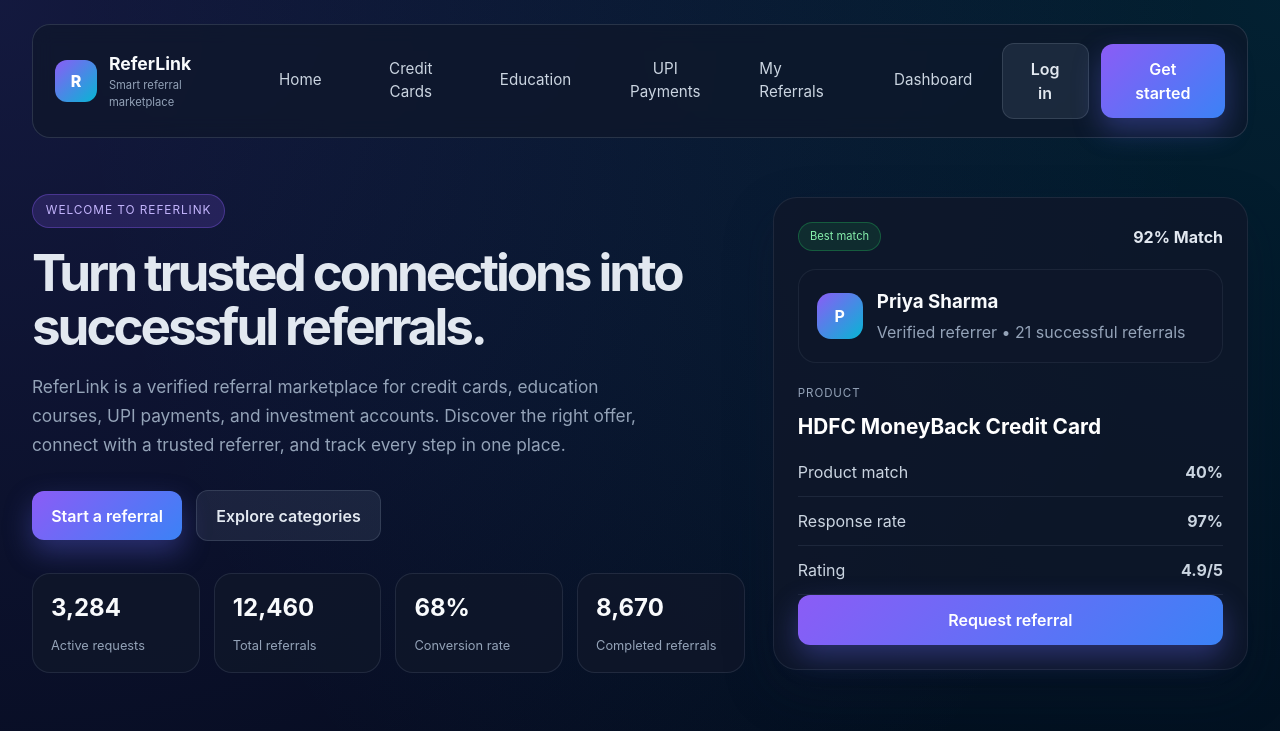
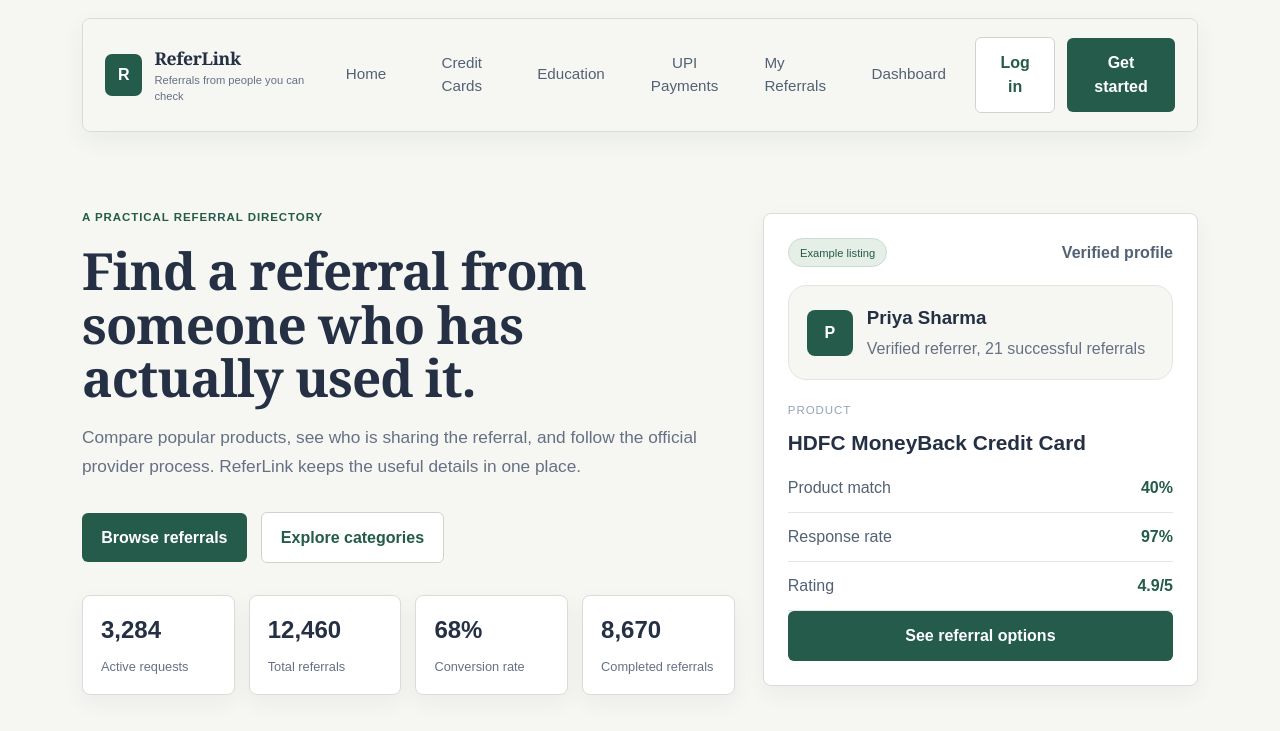
Before and after one commit to pardhavkrishna21/ReferLink, a React (Vite) app: page / in a window 1280 px wide. Shown: the top 731 px of the page. Built offline with nearby package versions, Linux system fonts and the light colour scheme.

Commit message:
Improve SEO and simplify referral marketplace design

```diff
--- a/index.html
+++ b/index.html
@@ -4,7 +4,27 @@
     <meta charset="UTF-8" />
     <link rel="icon" type="image/svg+xml" href="/favicon.svg" />
     <meta name="viewport" content="width=device-width, initial-scale=1.0" />
-    <title>ReferLink</title>
+    <meta name="description" content="Find verified referral partners for credit cards, courses, UPI apps, and investment accounts on ReferLink." />
+    <meta name="robots" content="index, follow" />
+    <link rel="canonical" href="https://referlink.in/" />
+    <meta property="og:type" content="website" />
+    <meta property="og:title" content="ReferLink | Find trusted referral partners" />
+    <meta property="og:description" content="Compare products and connect with people who can share genuine referral links." />
+    <meta property="og:url" content="https://referlink.in/" />
+    <meta property="og:site_name" content="ReferLink" />
+    <meta name="twitter:card" content="summary" />
+    <meta name="twitter:title" content="ReferLink | Find trusted referral partners" />
+    <meta name="twitter:description" content="Compare products and connect with people who can share genuine referral links." />
+    <title>ReferLink | Find trusted referral partners</title>
+    <script type="application/ld+json">
+      {
+        "@context": "https://schema.org",
+        "@type": "WebSite",
+        "name": "ReferLink",
+        "url": "https://referlink.in/",
+        "description": "A marketplace for finding verified referral partners."
+      }
+    </script>
   </head>
   <body>
     <div id="root"></div>
--- a/src/App.css
+++ b/src/App.css
@@ -1718,3 +1718,119 @@ button {
     grid-template-columns: 1fr;
   }
 }
+
+/* Keep the interface closer to a useful directory than a marketing dashboard. */
+.app-shell {
+  max-width: 1180px;
+  padding-top: 18px;
+}
+
+.topbar {
+  top: 12px;
+  border-color: #d9ddd5;
+  background: rgba(246, 247, 243, 0.96);
+  border-radius: 8px;
+  box-shadow: 0 8px 24px rgba(37, 48, 68, 0.06);
+  backdrop-filter: none;
+}
+
+.brand-mark {
+  border-radius: 7px;
+  background: #245b4a;
+}
+
+.brand-name,
+.hero-copy h1,
+.category-hero h1,
+.overview-copy h2,
+.verification-copy h2 {
+  font-family: Georgia, 'Times New Roman', serif;
+  letter-spacing: -0.02em;
+}
+
+.brand-name { color: #253044; }
+.brand-tag { color: #667085; }
+.main-nav button,
+.main-nav a { color: #536174; }
+.main-nav button:hover,
+.main-nav a:hover { background: #e6eee8; color: #245b4a; transform: none; }
+
+.primary-btn {
+  background: #245b4a;
+  box-shadow: none;
+  border-radius: 6px;
+}
+
+.primary-btn:hover,
+.secondary-btn:hover,
+.filter:hover,
+.mode-btn:hover { transform: none; }
+
+.secondary-btn,
+.filter,
+.mode-btn {
+  border-radius: 6px;
+}
+
+.secondary-btn { background: #ffffff; color: #245b4a; border-color: #cbd5ce; }
+.eyebrow {
+  background: transparent;
+  border: 0;
+  border-radius: 0;
+  color: #245b4a;
+  padding: 0;
+  font-size: 0.72rem;
+  font-weight: 700;
+  letter-spacing: 0.08em;
+}
+
+.hero-section { padding-top: 72px; }
+.hero-copy h1 { color: #253044; max-width: 650px; }
+.hero-copy p,
+.overview-copy p,
+.section-description { color: #667085; }
+.hero-panel,
+.product-card,
+.referrer-card,
+.dashboard-card,
+.overview-metric,
+.stat-box,
+.connection-card,
+.partner-card,
+.verification-form {
+  background: #ffffff;
+  border-color: #d9ddd5;
+  border-radius: 8px;
+  box-shadow: 0 8px 22px rgba(37, 48, 68, 0.05);
+}
+
+.stat-box strong,
+.overview-metric strong,
+.profile-box h3,
+.product-card h3,
+.referrer-card h3,
+.dashboard-card h3,
+.product-summary h4,
+.partner-card h3,
+.verification-form h3 { color: #253044; }
+
+.stat-box span,
+.overview-metric span,
+.overview-metric small,
+.profile-box p,
+.provider,
+.referrer-card p { color: #667085; }
+
+.profile-box,
+.partner-stats div { background: #f6f7f3; border-color: #e2e6df; }
+.mini-avatar,
+.avatar { background: #245b4a; border-radius: 8px; }
+.panel-badge { background: #e6eee8; border-color: #c7ddd0; color: #245b4a; }
+.panel-score { color: #536174; }
+.score-list div { color: #536174; border-color: #e2e6df; }
+.score-list strong { color: #245b4a; }
+.metric-progress span { background: #4b8b67; }
+.product-tag,
+.verified-pill { border-radius: 4px; }
+.product-card:hover,
+.referrer-card:hover { transform: translateY(-2px); }
--- a/src/App.jsx
+++ b/src/App.jsx
@@ -2,7 +2,7 @@ import { useEffect, useState } from 'react'
 import './App.css'
 import Navbar from './components/Navbar'
 import ProductCard from './components/ProductCard'
-import { categoryCollections, filters, lifecycle, products, referralPartners, referralRecords, stats } from './data/mockData'
+import { categoryCollections, lifecycle, products, referralPartners, referralRecords, stats } from './data/mockData'
 
 const STORAGE_KEY = 'referlink_accounts'
 const SESSION_KEY = 'referlink_session'
@@ -251,7 +251,7 @@ function App() {
     })
     localStorage.setItem('referlink_employee_verifications', JSON.stringify(verifications))
     const partner = {
-      id: `submitted-employee-${Date.now()}`, category: activePage, type: 'employee', name: currentUser.name,
+      id: `submitted-employee-${verifications.length + 1}`, category: activePage, type: 'employee', name: currentUser.name,
       role: `${company.trim()} employee`, product: activeCategory?.title, rate: 'New', completed: 0, rating: 'Pending', location: 'Verified member',
       proof: 'Work email, employee ID, and payslip submitted', organization: company.trim(), workId: `Submitted · ${workId.trim()}`, payslip: 'Latest payslip submitted', accountProof: '',
       process: ['Review the product details', 'Use the submitted employee referral code', 'Complete the official provider process'], code: referralCode.trim(),
@@ -295,7 +295,7 @@ function App() {
       category: activePage, accountType, accountId, aadhaar: `••••••••${aadhaar.slice(-4)}`, phone: phone.replace(/\D/g, ''), proofName, referralCode, user: currentUser.email, status: 'Under review',
     }))
     const partner = {
-      id: `submitted-user-${Date.now()}`, category: activePage, type: 'user', name: currentUser.name,
+      id: `submitted-user-${submittedPartners.length + 1}`, category: activePage, type: 'user', name: currentUser.name,
       role: `Verified ${accountType.trim()} holder`, product: activeCategory?.title, rate: 'New', completed: 0, rating: 'Pending', location: 'Verified member',
       proof: 'Aadhaar, phone, and account ownership submitted', organization: '', workId: '', payslip: '', accountProof: 'Aadhaar, verified phone, and account proof submitted',
       process: ['Review the product details', 'Use the submitted user referral code', 'Complete the official provider process'], code: referralCode.trim(),
@@ -803,17 +803,16 @@ function App() {
       <main>
         <section className="hero-section" id="platform">
           <div className="hero-copy">
-            <span className="eyebrow">Welcome to ReferLink</span>
-            <h1>Turn trusted connections into successful referrals.</h1>
+            <span className="eyebrow">A practical referral directory</span>
+            <h1>Find a referral from someone who has actually used it.</h1>
             <p>
-              ReferLink is a verified referral marketplace for credit cards, education
-              courses, UPI payments, and investment accounts. Discover the right offer,
-              connect with a trusted referrer, and track every step in one place.
+              Compare popular products, see who is sharing the referral, and follow the
+              official provider process. ReferLink keeps the useful details in one place.
             </p>
 
             <div className="cta-row">
               <button className="primary-btn" type="button" onClick={() => openAuth('register')}>
-                Start a referral
+                Browse referrals
               </button>
               <button className="secondary-btn" type="button" onClick={() => document.getElementById('categories')?.scrollIntoView({ behavior: 'smooth' })}>
                 Explore categories
@@ -832,15 +831,15 @@ function App() {
 
           <div className="hero-panel">
             <div className="panel-top">
-              <span className="panel-badge">Best match</span>
-              <span className="panel-score">92% Match</span>
+              <span className="panel-badge">Example listing</span>
+              <span className="panel-score">Verified profile</span>
             </div>
 
             <div className="profile-box">
               <div className="mini-avatar">P</div>
               <div>
                 <h3>Priya Sharma</h3>
-                <p>Verified referrer • 21 successful referrals</p>
+                <p>Verified referrer, 21 successful referrals</p>
               </div>
             </div>
 
@@ -864,20 +863,19 @@ function App() {
               </div>
             </div>
 
-            <button className="primary-btn wide" type="button" onClick={() => openAuth('register')}>
-              Request referral
+              <button className="primary-btn wide" type="button" onClick={() => openAuth('register')}>
+              See referral options
             </button>
           </div>
         </section>
 
         <section className="section-block overview-section" id="overview">
           <div className="overview-copy">
-            <span className="eyebrow">ReferLink at a glance</span>
-            <h2>A clearer way to discover, share, and complete referrals.</h2>
+            <span className="eyebrow">How ReferLink works</span>
+            <h2>Useful information before you click apply.</h2>
             <p>
-              We bring product seekers and verified referrers together across multiple
-              categories. Every request is designed to be transparent, measurable, and
-              easier to complete.
+              Each listing shows the product, the person sharing it, and the steps they
+              followed. You decide whether the offer is right for you.
             </p>
           </div>
 
--- a/src/components/Navbar.jsx
+++ b/src/components/Navbar.jsx
@@ -21,7 +21,7 @@ function Navbar({ currentUser, onOpenLogin, onOpenRegister, onLogout, onOpenHome
         <div className="brand-mark">R</div>
         <div>
           <button type="button" className="brand-name brand-button" onClick={onOpenHome}>ReferLink</button>
-          <div className="brand-tag">Smart referral marketplace</div>
+          <div className="brand-tag">Referrals from people you can check</div>
         </div>
       </div>
 
--- a/src/index.css
+++ b/src/index.css
@@ -1,14 +1,14 @@
 :root {
-  font-family: Inter, system-ui, -apple-system, BlinkMacSystemFont, 'Segoe UI', sans-serif;
+  font-family: Georgia, 'Times New Roman', serif;
   line-height: 1.5;
   font-weight: 400;
-  color: #e2e8f0;
-  background: #020817;
+  color: #253044;
+  background: #f6f7f3;
   font-synthesis: none;
   text-rendering: optimizeLegibility;
   -webkit-font-smoothing: antialiased;
   -moz-osx-font-smoothing: grayscale;
-  color-scheme: dark;
+  color-scheme: light;
 }
 
 * {
@@ -23,10 +23,7 @@ body {
   margin: 0;
   min-width: 320px;
   min-height: 100vh;
-  background:
-    radial-gradient(circle at top left, rgba(99, 102, 241, 0.18), transparent 25%),
-    radial-gradient(circle at top right, rgba(6, 182, 212, 0.14), transparent 25%),
-    #020817;
+  background: #f6f7f3;
 }
 
 body,
@@ -34,7 +31,7 @@ button,
 input,
 textarea,
 select {
-  font: inherit;
+  font-family: Arial, Helvetica, sans-serif;
 }
 
 #root {
```
